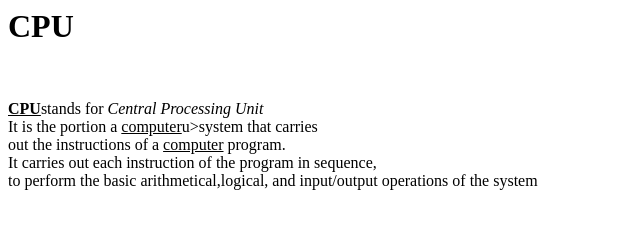
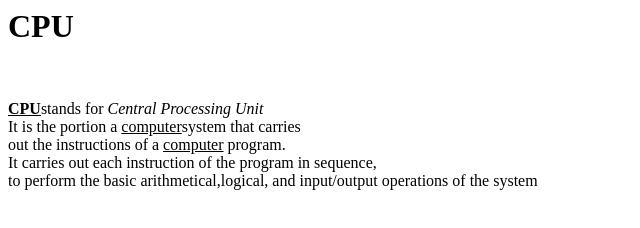
Before and after one commit to iamneo-production/adbdeabccfccaadaeccdfffebaeceaec, a plain HTML site: page index.html in a window 1280 px wide. Shown: the full height of the page, 0-640 px from the left. Drawn offline with Linux system fonts and the light colour scheme.

Commit message:
Backup Commit

```diff
--- a/index.html
+++ b/index.html
@@ -3,7 +3,7 @@
     <h1>CPU</h1>
     <br>
     <p><u><b>CPU</u></b>stands for <i>Central Processing Unit</i><br>
-        It is the portion a <u>computer</u>u>system that carries <br>
+        It is the portion a <u>computer</u>system that carries <br>
         out the instructions of a <u>computer</u> program.<br>
         It carries out each instruction of the program in sequence,<br>
         to perform the basic arithmetical,logical, and input/output operations of the system
```
